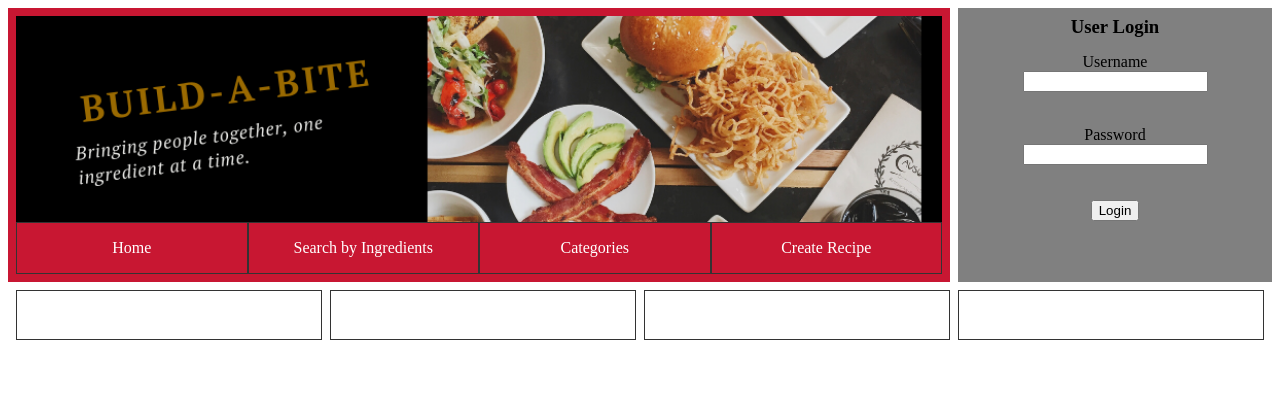
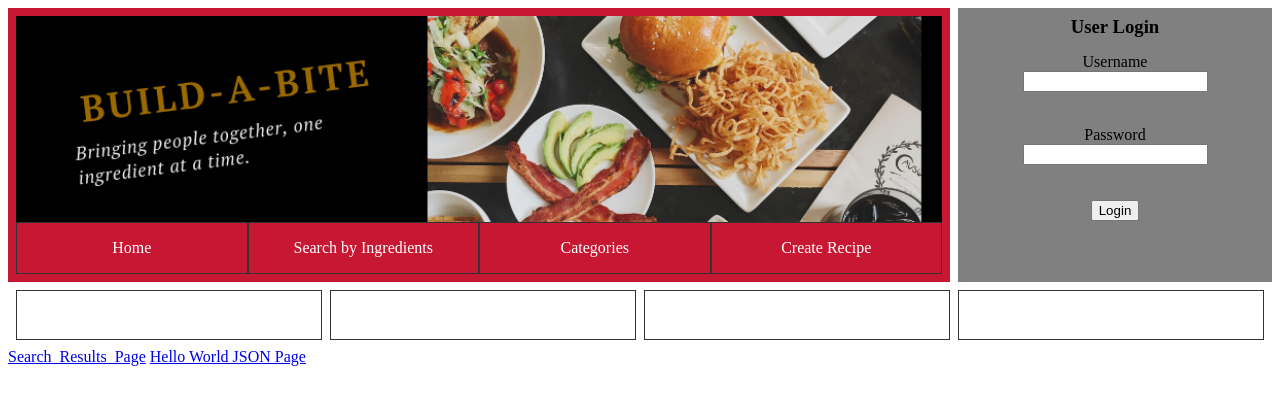
Before and after one commit to LaunchCodeLiftoffProjects/team_mcdev, a plain HTML site: page UI/index.html in a window 1280 px wide. Drawn offline with Linux system fonts and the light colour scheme.

Commit message:
index html updated to include hello world  page for json data test

```diff
--- a/UI/index.html
+++ b/UI/index.html
@@ -52,5 +52,7 @@
 			<div></div>
 			<div></div>
 		</div>
+		<a href="search-results-page/index.html">Search_Results_Page</a>
+		<a href="hello-world-page/index.html">Hello World JSON Page</a>
 	</body>
 </html>
```
Also changed, not shown: UI/hello-world-page/index.html (+1 -0 lines).
